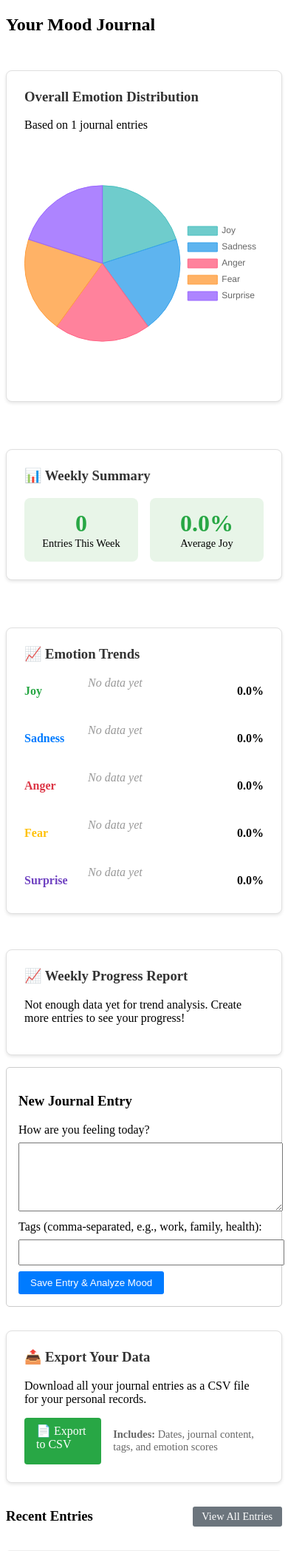
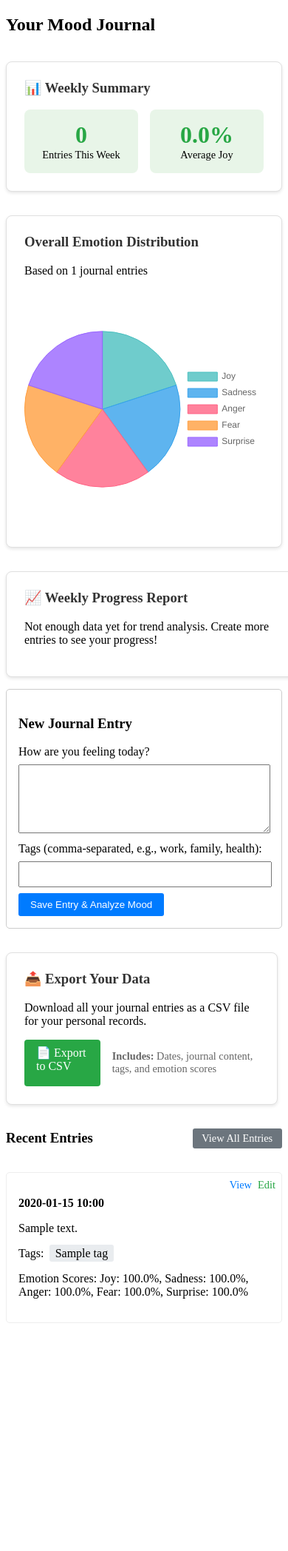
Before and after one commit to SundayMapunda/Mood-Journal-Hackathon, a Flask app: page /dashboard in a window 390 px wide; the page is wider, and only the part inside the window is pictured. Shown: the part 134-2230 px from the top of that part at 74% size. After the commit the page ends 1922 px from the top of that part, so only its background shows below. Run offline with Flask 3, Linux system fonts and the light colour scheme; a user stored in the database is signed in; tables that the repository leaves empty hold one stand-in row (values such as "Sample post").

Commit message:
responsive design

```diff
--- a/app/templates/base.html
+++ b/app/templates/base.html
@@ -40,12 +40,13 @@
         display: flex;
         flex-wrap: wrap;
         gap: 2rem;
-        margin: 2rem 0;
+        /* margin: 1rem 0; */
     }
 
     .chart-container {
         flex: 1;
-        min-width: 300px;
+        /* min-width: 300px; */
+        width: 100%;
         margin: 1rem 0;
         padding: 1.5rem;
         border: 1px solid #e0e0e0;
@@ -185,7 +186,7 @@
     </style>
 </head>
 <body>
-    <nav>
+   <nav>
         <h1>Mood Journal</h1>
         <div>
             <a href="{{ url_for('main.index') }}">Home</a>
--- a/app/templates/dashboard.html
+++ b/app/templates/dashboard.html
@@ -2,29 +2,6 @@
 
 {% block content %}
 <h2>Your Mood Journal</h2>
-
-<!-- Charts Row -->
-  {% if dates or emotion_distribution %}
-<div class="charts-row">
-    <!-- Mood Trends Chart -->
-    {% if dates %}
-    <div class="chart-container">
-        <h3>Your Mood Trends (Last 7 Days)</h3>
-        <canvas id="moodChart" width="400" height="200"></canvas>
-    </div>
-    {% endif %}
-
-    <!-- Emotion Distribution Pie Chart -->
-    {% if emotion_distribution %}
-    <div class="chart-container">
-        <h3>Overall Emotion Distribution</h3>
-        <p>Based on {{ entry_count }} journal entries</p>
-        <canvas id="emotionPieChart" width="400" height="400"></canvas>
-    </div>
-    {% endif %}
-</div>
-{% endif %}
-
 <!-- Improved Visualization Section -->
 <div class="charts-row">
     <!-- Weekly Summary Cards -->
@@ -58,7 +35,7 @@
     </div>
 
     <!-- Emotion Sparklines -->
-    <div class="chart-container">
+    <!-- <div class="chart-container">
         <h3>📈 Emotion Trends</h3>
         <div style="display: grid; gap: 1.5rem; margin-top: 1rem;">
             {% for emotion in ['joy', 'sadness', 'anger', 'fear', 'surprise'] %}
@@ -81,12 +58,34 @@
             </div>
             {% endfor %}
         </div>
+    </div> -->
+</div>
+
+<!-- Charts Row -->
+  {% if dates or emotion_distribution %}
+<div class="charts-row">
+  <!-- Mood Trends Chart -->
+    {% if dates %}
+    <div class="chart-container" style="width: 85%;">
+        <h3>Your Mood Trends (Last 7 Days)</h3>
+        <canvas id="moodChart" width="400" height="200"></canvas>
     </div>
+    {% endif %}
+
+    <!-- Emotion Distribution Pie Chart -->
+    {% if emotion_distribution %}
+    <div class="chart-container" style="width: 85%;">
+        <h3>Overall Emotion Distribution</h3>
+        <p>Based on {{ entry_count }} journal entries</p>
+        <canvas id="emotionPieChart" width="400" height="400"></canvas>
+    </div>
+    {% endif %}
 </div>
+{% endif %}
 
 <!-- Dominant Emotions -->
 {% if sparkline_data.dates %}
-<div class="chart-container">
+<div class="chart-container"style="width: 85%;">
     <h3>🎯 Daily Dominant Emotions</h3>
     <div style="display: flex; gap: 0.5rem; flex-wrap: wrap; margin-top: 1rem;">
         {% for i in range(sparkline_data.dates|length) %}
@@ -114,7 +113,7 @@
 
 <!-- NEW: Weekly Trend Analysis -->
 {% if trend_analysis and trend_analysis|length > 0 %}
-<div class="chart-container">
+<div class="chart-container" style="width: 85%;">
     <h3>📈 Weekly Progress Report</h3>
     <p>Week of {{ current_week_start.strftime('%b %d') }} - {{ current_week_end.strftime('%b %d') }} vs Previous Week</p>
 
@@ -167,12 +166,12 @@
         <div>
             <label for="content">How are you feeling today?</label>
             <textarea id="content" name="content" rows="5" required
-                      style="width: 100%; padding: 0.5rem; margin: 0.5rem 0;"></textarea>
+                      style="width: 95%; padding: 0.5rem; margin: 0.5rem 0;"></textarea>
         </div>
         <div>
             <label for="tags">Tags (comma-separated, e.g., work, family, health):</label>
             <input type="text" id="tags" name="tags"
-                   style="width: 100%; padding: 0.5rem; margin: 0.5rem 0;">
+                   style="width: 95%; padding: 0.5rem; margin: 0.5rem 0;">
         </div>
         <button type="submit" style="padding: 0.5rem 1rem; background: #007bff; color: white; border: none; border-radius: 3px;">
             Save Entry & Analyze Mood
@@ -181,7 +180,7 @@
 </div>
 
 <!-- Export Section -->
-<div class="chart-container">
+<div class="chart-container" style="width: 85%;">
     <h3>📤 Export Your Data</h3>
     <p>Download all your journal entries as a CSV file for your personal records.</p>
 
@@ -250,7 +249,7 @@
 </div>
 
 {% if dates %}
-<script>
+<!-- <script>
     document.addEventListener('DOMContentLoaded', function() {
         const ctx = document.getElementById('moodChart').getContext('2d');
         const moodChart = new Chart(ctx, {
@@ -321,6 +320,74 @@
                     title: {
                         display: true,
                         text: 'Emotion Scores by Date'
+                    }
+                }
+            }
+        });
+    });
+</script> -->
+
+<script>
+    document.addEventListener('DOMContentLoaded', function() {
+        const ctx = document.getElementById('moodChart').getContext('2d');
+        const moodChart = new Chart(ctx, {
+            type: 'line',
+            data: {
+                labels: {{ dates | tojson }},
+                datasets: [
+                    {
+                        label: 'Joy',
+                        data: {{ joy_scores | tojson }},
+                        borderColor: 'rgb(75, 192, 192)',
+                        tension: 0.1,
+                        fill: false
+                    },
+                    {
+                        label: 'Sadness',
+                        data: {{ sadness_scores | tojson }},
+                        borderColor: 'rgb(54, 162, 235)',
+                        tension: 0.1,
+                        fill: false
+                    },
+                    {
+                        label: 'Anger',
+                        data: {{ anger_scores | tojson }},
+                        borderColor: 'rgb(255, 99, 132)',
+                        tension: 0.1,
+                        fill: false
+                    },
+                    {
+                        label: 'Fear',
+                        data: {{ fear_scores | tojson }},
+                        borderColor: 'rgb(255, 159, 64)',
+                        tension: 0.1,
+                        fill: false
+                    },
+                    {
+                        label: 'Surprise',
+                        data: {{ surprise_scores | tojson }},
+                        borderColor: 'rgb(153, 102, 255)',
+                        tension: 0.1,
+                        fill: false
+                    }
+                ]
+            },
+            options: {
+                responsive: true,
+                scales: {
+                    y: {
+                        beginAtZero: true,
+                        max: 100,
+                        title: {
+                            display: true,
+                            text: 'Emotion Score (%)'
+                        }
+                    },
+                    x: {
+                        title: {
+                            display: true,
+                            text: 'Date'
+                        }
                     }
                 }
             }
```
